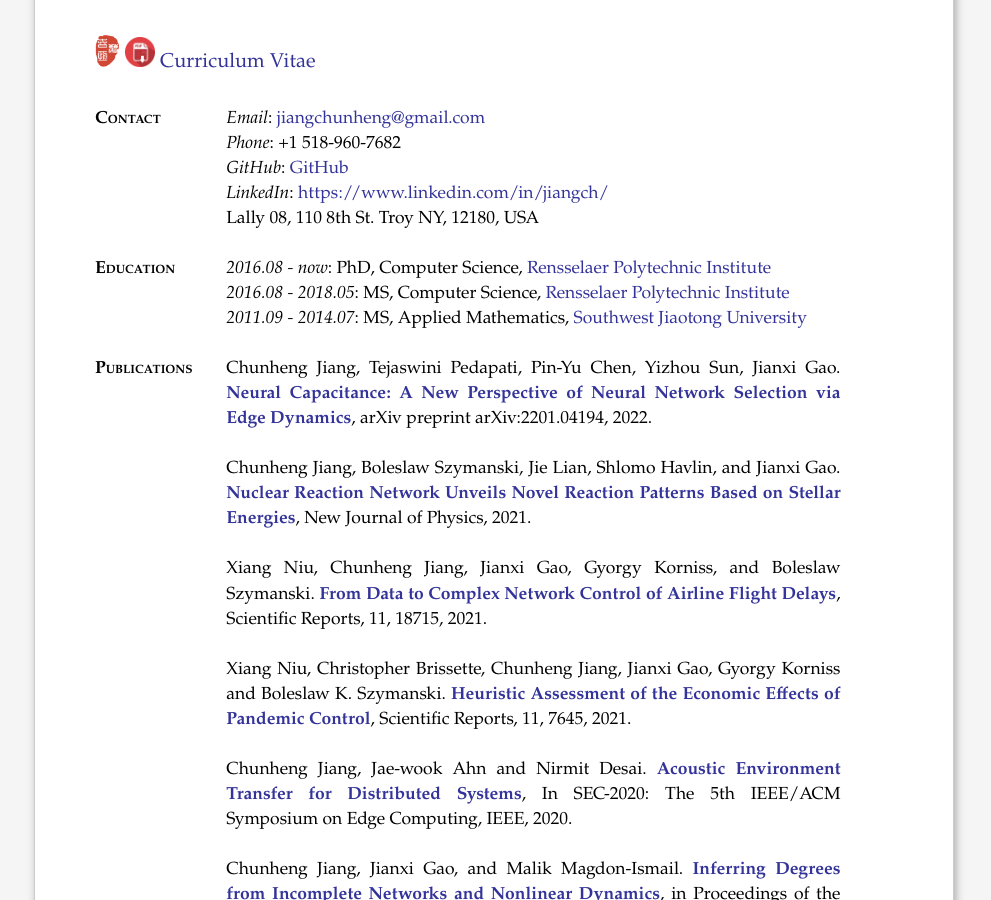
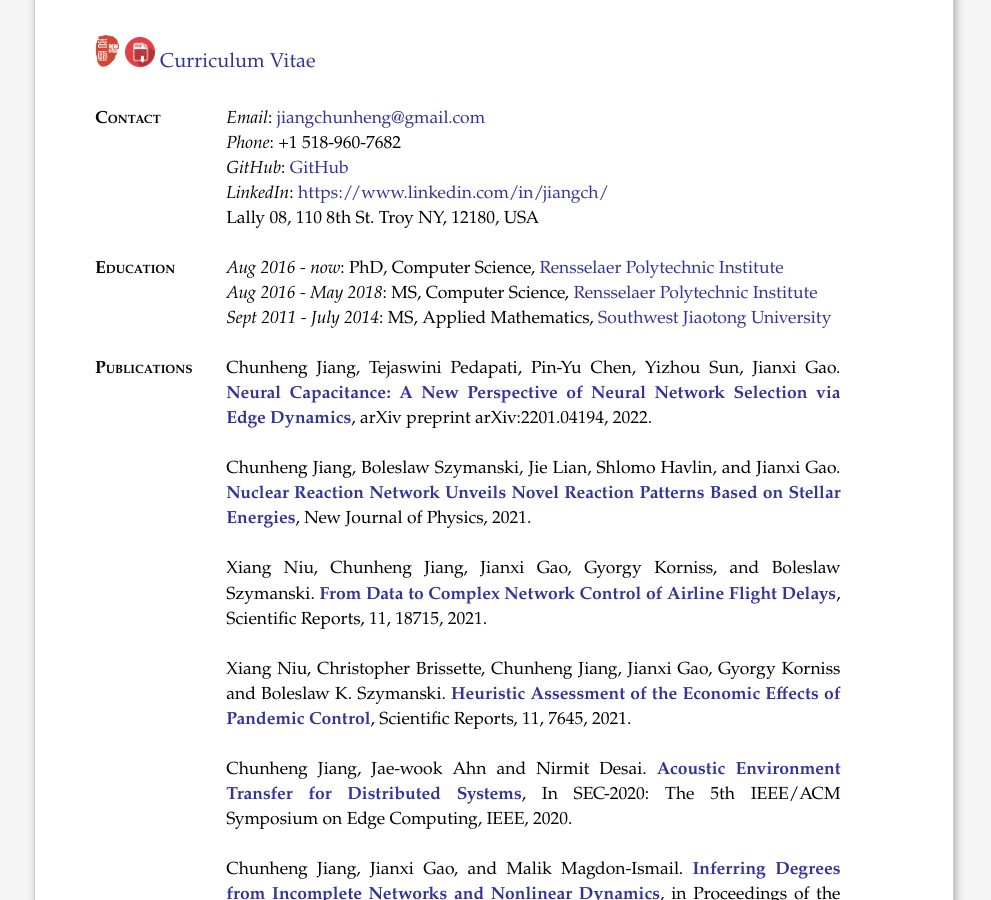
Before and after one commit to horsehour/horsehour.github.io, a Jekyll site: the page built from index.md, in a window 1280 px wide and 900 px high, scrolled down 414 px. Shown: the whole window, without its empty margins (146-1137 px from the left). Built offline with Jekyll 4.4.1, drawn with Linux system fonts in a browser that asks for light colours; comment, search, counter and statistics services are not loaded; some of the changed text lies outside the part shown.

Commit message:
update the date of education

```diff
--- a/index.md
+++ b/index.md
@@ -33,9 +33,9 @@ Lally 08, 110 8th St. Troy NY, 12180, USA
 <div class="section" markdown="1">
 Education
 ============
-_2016.08 - now_: PhD, Computer Science, [Rensselaer Polytechnic Institute][RPI]{:target="_blank"}
-_2016.08 - 2018.05_: MS, Computer Science, [Rensselaer Polytechnic Institute][RPI]{:target="_blank"}
-_2011.09 - 2014.07_: MS, Applied Mathematics, [Southwest Jiaotong University][swjtu]{:target="_blank"}
+_Aug 2016 - now_: PhD, Computer Science, [Rensselaer Polytechnic Institute][RPI]{:target="_blank"}
+_Aug 2016 - May 2018_: MS, Computer Science, [Rensselaer Polytechnic Institute][RPI]{:target="_blank"}
+_Sept 2011 - July 2014_: MS, Applied Mathematics, [Southwest Jiaotong University][swjtu]{:target="_blank"}
 <!--
 2005.09 - 2009.07: ***B.Sc***, Information and Computing Science, [Tianjin University of Commerce][tjcu]{:target="_blank"}
 -->
```
Also changed, not shown: other parts of index.md (+2 -2 lines), 1 other file.
